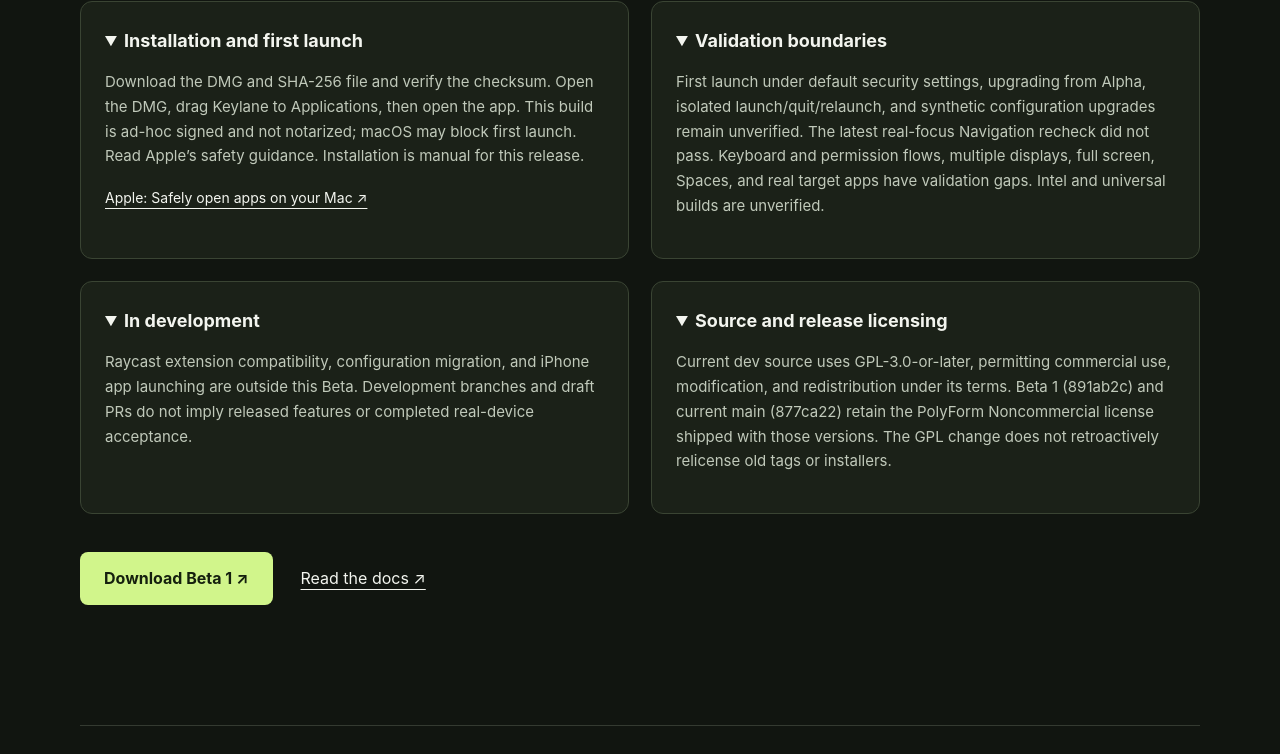
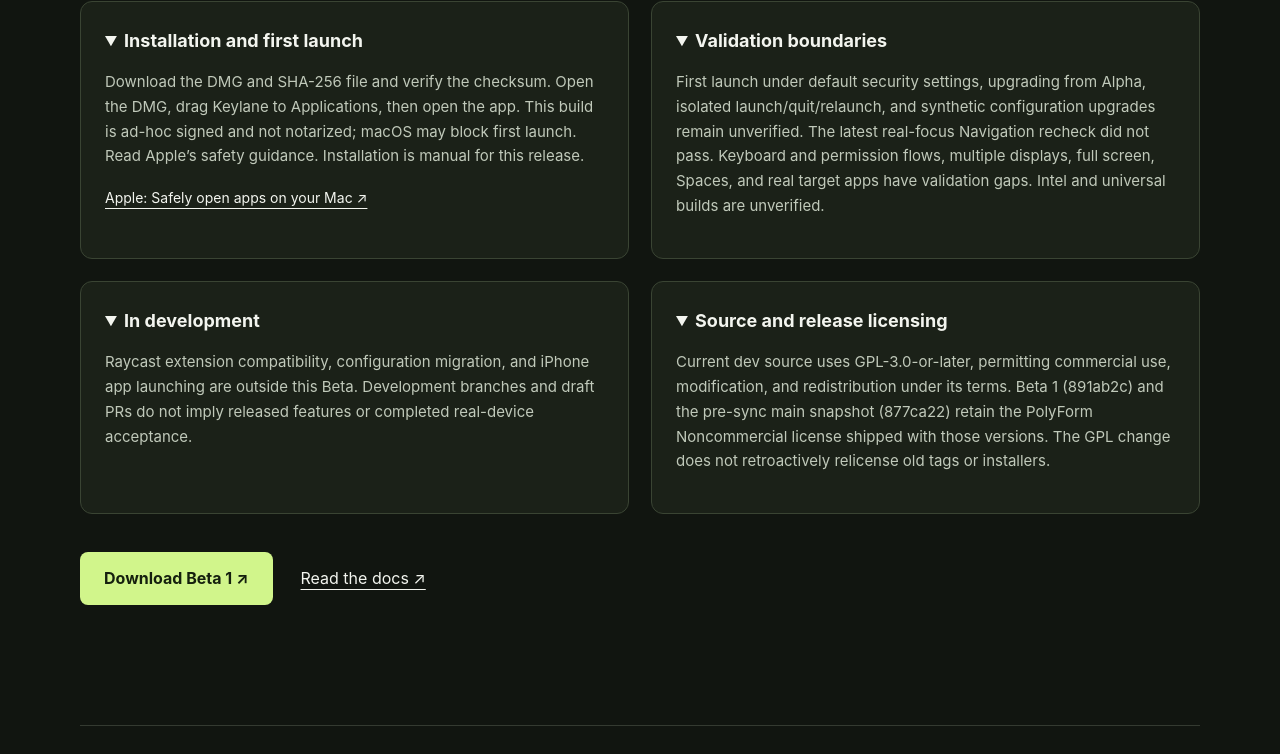
Before and after one commit to Acckion/Keylane, a plain HTML site: page website/en/index.html in a window 1280 px wide. Shown: the part 3387-4141 px from the top of the page. Drawn offline with Linux system fonts and the light colour scheme.

Commit message:
docs: identify pre-sync main license by snapshot

```diff
--- a/website/en/index.html
+++ b/website/en/index.html
@@ -99,7 +99,7 @@
 </details>
 <details open>
 <summary>Source and release licensing</summary>
-<p>Current dev source uses GPL-3.0-or-later, permitting commercial use, modification, and redistribution under its terms. Beta 1 (891ab2c) and current main (877ca22) retain the PolyForm Noncommercial license shipped with those versions. The GPL change does not retroactively relicense old tags or installers.</p>
+<p>Current dev source uses GPL-3.0-or-later, permitting commercial use, modification, and redistribution under its terms. Beta 1 (891ab2c) and the pre-sync main snapshot (877ca22) retain the PolyForm Noncommercial license shipped with those versions. The GPL change does not retroactively relicense old tags or installers.</p>
 </details>
 </div>
 <div class="actions">
```
Also changed, not shown: website/index.html (+1 -1 lines), 3 other files.
